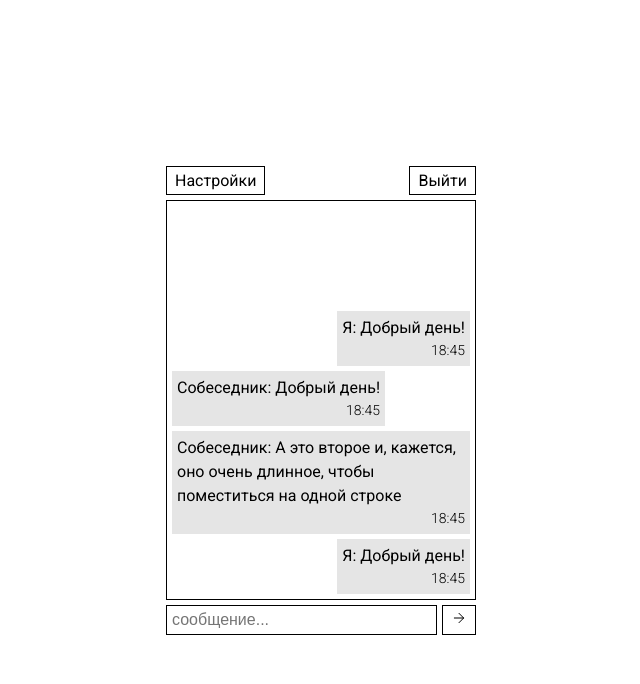
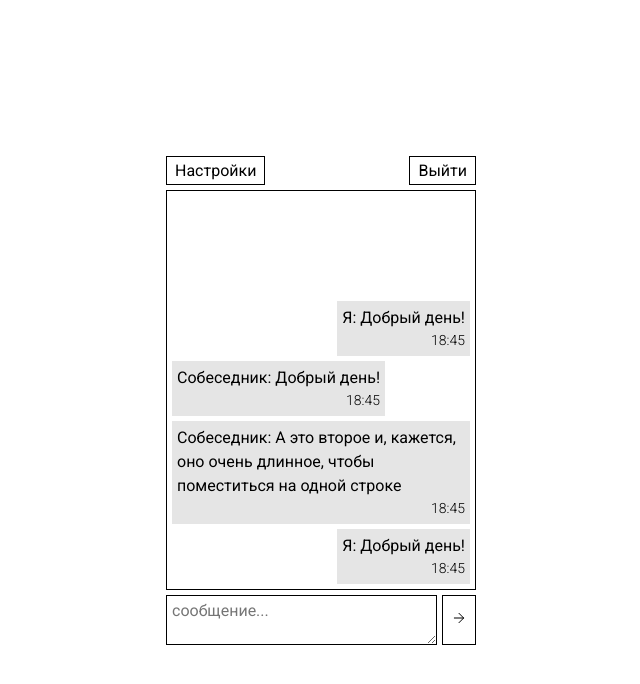
Before and after one commit to irenekurbanova/chat-ts, a website built with Vite: page index.html in a window 1280 px wide. Shown: the whole page, without its empty margins (319-959 px from the left). Built offline with nearby package versions, Linux system fonts and the light colour scheme.

Commit message:
feat: textarea tag

```diff
--- a/index.html
+++ b/index.html
@@ -39,12 +39,13 @@
           <span class="message__wrapper-item-timestamp">18:45</span>
         </li>
       </ul>
-      <form class="message__form">
-        <input
-          class="message__form-input"
-          type="text"
+      <form class="message__form" id="message__form">
+        <textarea
+          class="message__form-textarea"
+          form="message__form"
           placeholder="сообщение..."
-        />
+          required
+        ></textarea>
         <button type="submit">
           <svg viewBox="0 0 24 24" width="16" height="16">
             <use href="sprite.svg#arrow"></use>
--- a/src/style.scss
+++ b/src/style.scss
@@ -82,11 +82,14 @@ button {
   justify-content: space-between;
   gap: 5px;
 
-  &-input {
-    flex: 1 1 auto;
+  &-textarea {
+    flex-grow: 1;
     border: 1px solid;
     padding: 5px;
     font-size: inherit;
+    outline: none;
+    font-family: inherit;
+    resize: vertical;
   }
 }
 
```
